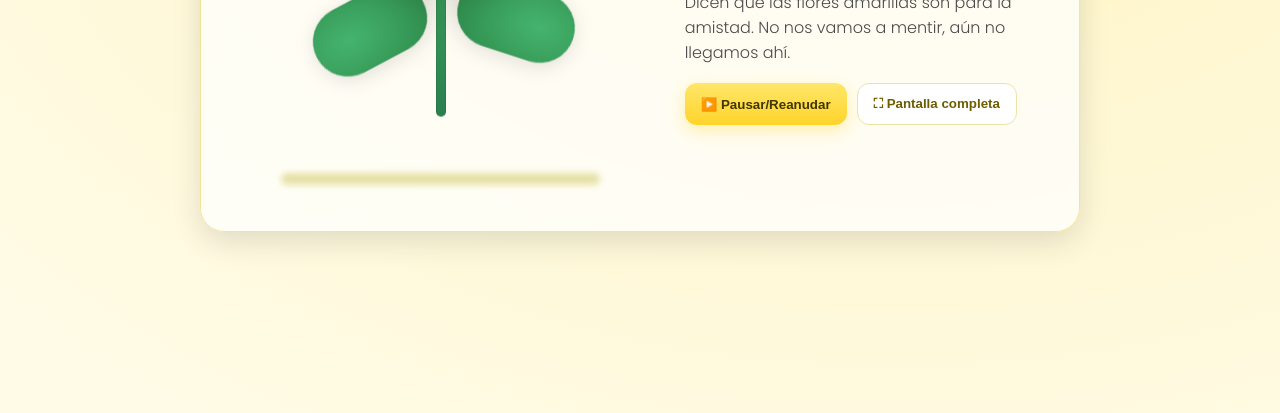
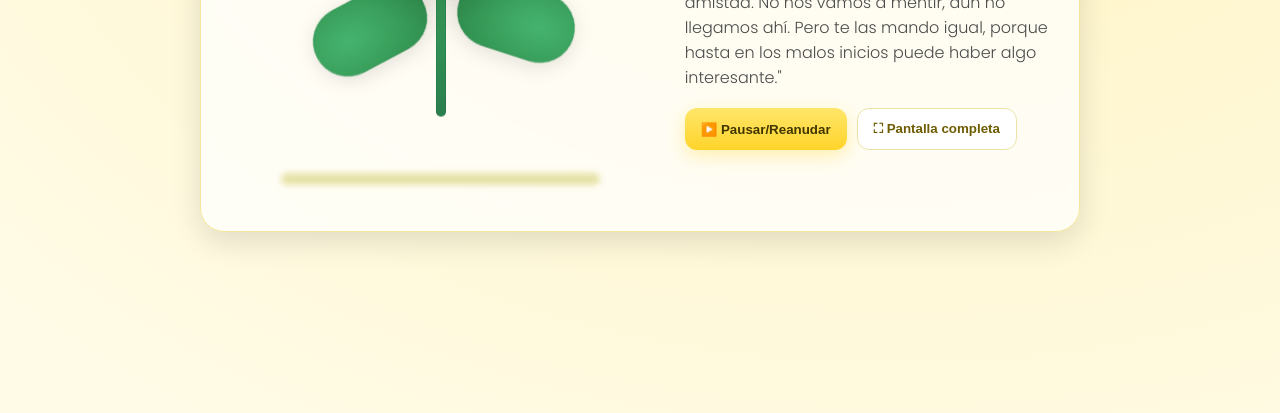
Before and after one commit to JeanSrPr/Ignacia, a plain HTML site: page index.html in a window 1280 px wide. Shown: the part 387-800 px from the top of the page. Drawn offline with Linux system fonts and the light colour scheme.

Commit message:
Update index.html

```diff
--- a/index.html
+++ b/index.html
@@ -218,7 +218,8 @@
       <span class="tag">21 de Septiembre • Flores Amarillas</span>
       <h1>Ignacia <span aria-hidden="true">💛</span></h1>
       <p class="sub">
-        Dicen que las flores amarillas son para la amistad. No nos vamos a mentir, aún no llegamos ahí.
+        "Dicen que las flores amarillas son para la amistad. No nos vamos a mentir, aún no llegamos ahí.
+Pero te las mando igual, porque hasta en los malos inicios puede haber algo interesante."
       </p>
       <div class="actions">
         <button class="btn primary" onclick="toggleSpin()">▶️ Pausar/Reanudar</button>
```
